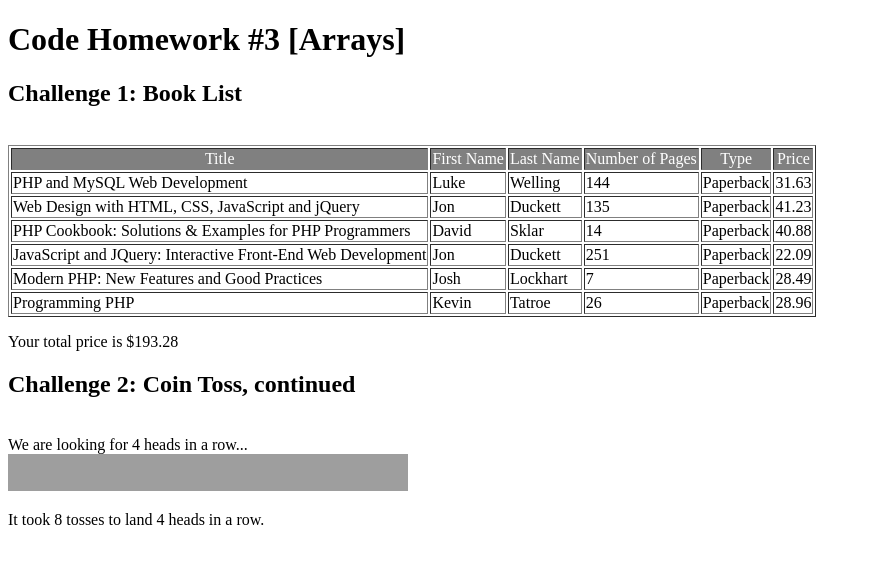
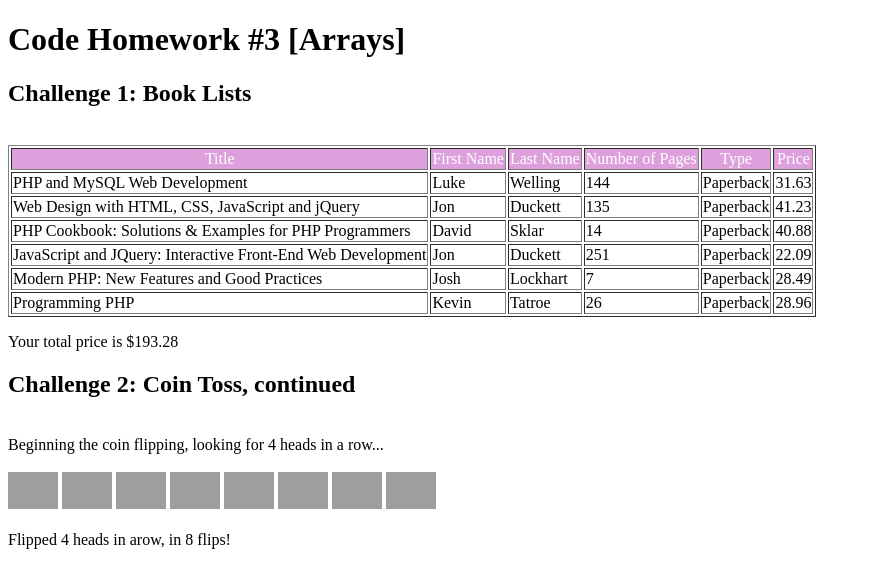
Before and after one commit to jliu52-pratt/info638homework, a PHP site: page /codehw3.php in a window 1280 px wide. Shown: the top 588 px of the page, without its empty margins (0-871 px from the left). Run offline with PHP 8.4, Linux system fonts and the light colour scheme; grey boxes are pictures that could not be loaded.

Commit message:
Update codehw3.php

```diff
--- a/codehw3.php
+++ b/codehw3.php
@@ -1,7 +1,7 @@
 <!DOCTYPE html>
 <html>
 <head>
-		<title>Code Homework #2
+		<title>Code Homework #3
 		</title>
 </head>
 <html>
@@ -10,10 +10,11 @@
 echo("<h1>Code Homework #3 [Arrays]</h1>");
 
 //Problem #1
-echo( "<h2>Challenge 1: Book List</h2>" . "<br />");
-//Create multi-dimensional array
+echo("<h2>Challenge 1: Book Lists</h2>" . "<br />");
+
+    //Create a two-dimensional array defined $bookdata that stores rows of data as one array, and each row of book information as an array within this array.
 $bookdata = array(
-	array("Title","First Name","Last Name","Number of Pages","Type","Price"),
+	array("Title","First Name","Last Name","Number of Pages","Type","Price"), #6 elements
 	array("PHP and MySQL Web Development","Luke","Welling",144,"Paperback",31.63),
 	array("Web Design with HTML, CSS, JavaScript and jQuery","Jon","Duckett",135,"Paperback",41.23),
 	array("PHP Cookbook: Solutions & Examples for PHP Programmers","David","Sklar",14,"Paperback",40.88),
@@ -22,68 +23,68 @@ $bookdata = array(
 	array("Programming PHP","Kevin","Tatroe",26,"Paperback",28.96)
 );
 
-//Plug book data into a table
+//Plug arrays/elements into table. put a nststed for loop to access elements of $bookdata array.
 echo "<table border=\"1\">";
+//express what to use as a counter
 for($i=0;$i<count($bookdata);$i++) {
-  echo('<tr>');
-  for($j=0;$j<count($bookdata[$i]);$j++) {
-	  ($i == 0 ) ? $style = ' style="background-color: gray; color:white; font-style:heading;text-align:center"' : $style = NULL;
-    echo("<td$style>" . $bookdata[$i][$j] . "</td>");
+  echo('<tr>'); #table row
+#say stop counter when it gets to be less than count function (stop iterating the array)
+  for($b=0;$b<count($bookdata[$i]);$b++) {
+	  ($i == 0 ) ? $style = ' style="background-color: Plum; color:white; font-style:heading;text-align:center"' : $style = NULL;
+    echo("<td$style>" . $bookdata[$i][$b] . "</td>"); #data cell
   }
   echo('</tr>');
 }
 echo "</table><p></p>";
 
-//calculate total price
-echo "Your total price is $";
+//calculate the total price of index 5
+echo ("Your total price is $");
 echo $bookdata[1][5]+$bookdata[2][5]+$bookdata[3][5]+$bookdata[4][5]+$bookdata[5][5]+$bookdata[6][5];
 
 
 //Problem #2
 echo( "<h2>Challenge 2: Coin Toss, continued</h2>" . "<br />");
 
-    $a = 4; //set the number of heads you want in a row.
+    $a = 4; //define $a as the desired number "heads in a row"
 
-//Make a function that will be used in the loop. It will stop the loop once it gets the desired result.
+//Make a function that can be used in a loop. We will stop the loops once we get the desired number of heads.
 function cointoss($toss)
 {
-  $test_array = [];
-  $result_array = [];
+  $toss_array = []; #make an empty array for "toss"
+  $result_array = []; #make an empty array for "result"
   do {
     if (mt_rand(1,2) == 1)
     {
-      array_push($result_array, 1);
-      unset($test_array);
-      $test_array = [];
+      array_push($result_array, 1); #use array_push to insert element 'heads' into existing array
+      unset($toss_array); #delete array
+      $toss_array = [];
     }
 		else
 		{
-		array_push($result_array, 2);
-		array_push($test_array, 2);
+		array_push($result_array, 2); #use array_push to insert element 'tails' into existing array
+		array_push($toss_array, 2);
 		}
-  } while(count($test_array) < $toss);
+  } while(count($toss_array) < $toss); #break loop once $toss_array reaches $a (desired number of heads)
   return $result_array;
 }
 
 
-echo "We are looking for $a heads in a row...<br>";
+echo ("Beginning the coin flipping, looking for $a heads in a row..." . "<br /><br />");
 $result = cointoss($a);
 $count = count($result);
 
-// I made a loop that prints the result list until we get the desired result.
+// make a foreach...as loop for $result array that will echo until desire doutcome of 'X' heads, with each loop that will set $flip as value of that position in array.
 foreach ($result as $flip) {
   if ($flip == 1)
   {
-    echo "<img src='http://lincolnpennies.net/wp-content/uploads/2009/08/lincoln_penny_obverse1-250x249.jpg' alt='Heads' width=50 height-50/>";
+    echo "<img src='http://lincolnpennies.net/wp-content/uploads/2009/08/lincoln_penny_obverse1-250x249.jpg' alt='Heads' width=50 height-50/>" . "\n"; //if flip = 1, echo heads image
   }
   elseif ($flip == 2)
   {
-    echo "<img src='http://lincolnpennies.net/wp-content/uploads/2009/08/lincoln-memorial-penny-250x248.jpg' alt='Tails' width=50 height-50/>";
+    echo "<img src='http://lincolnpennies.net/wp-content/uploads/2009/08/lincoln-memorial-penny-250x248.jpg' alt='Tails' width=50 height-50/>" . "\n"; //if flip = 1, echo tails image
   }
-} echo "<br><p>It took $count tosses to land $a heads in a row.</p>";
+} echo ("<br />". "<br>Flipped $a heads in  arow, in $count flips!");
 echo "</div>";
-
-
 
 ?>
 
```
